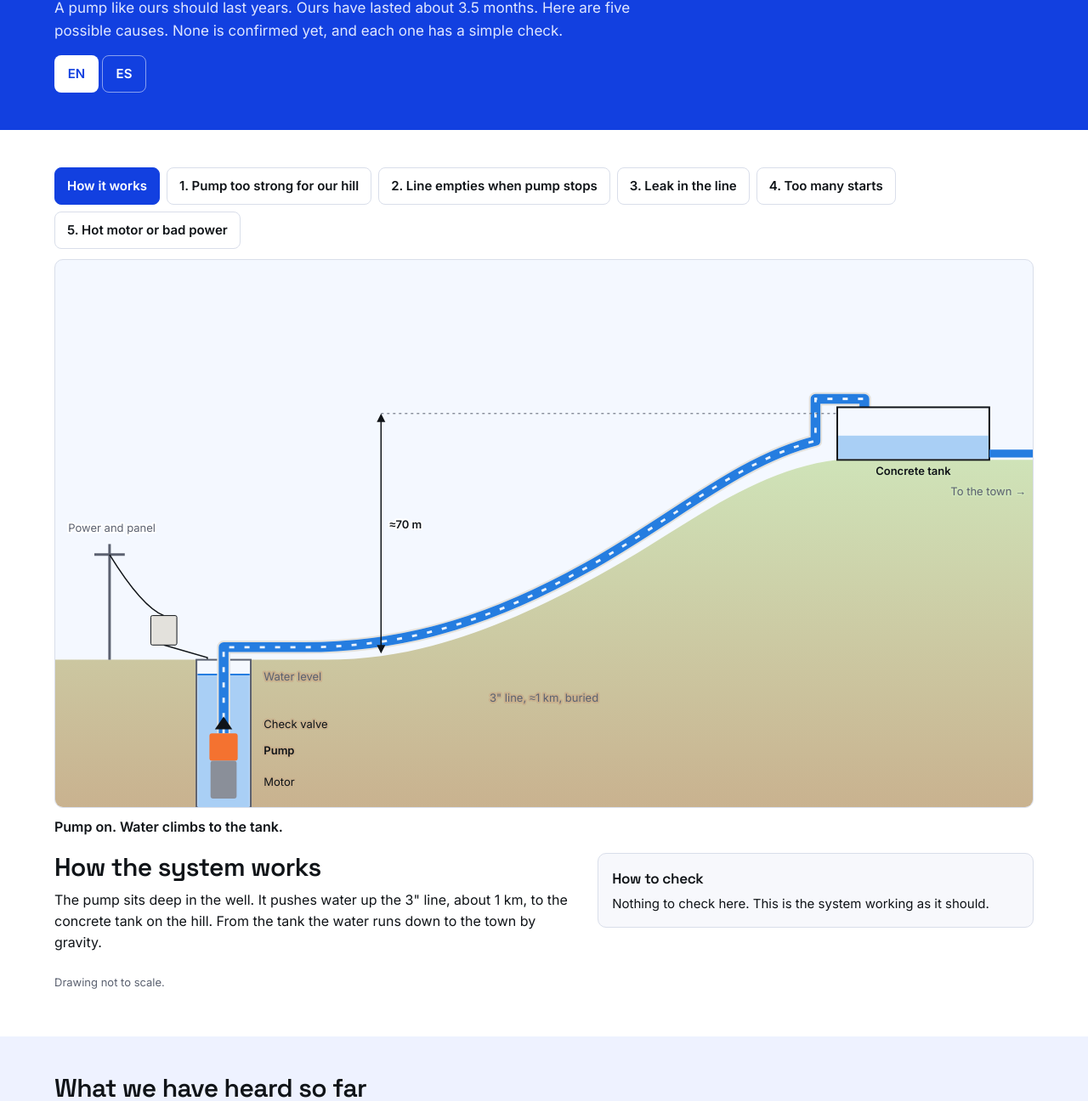
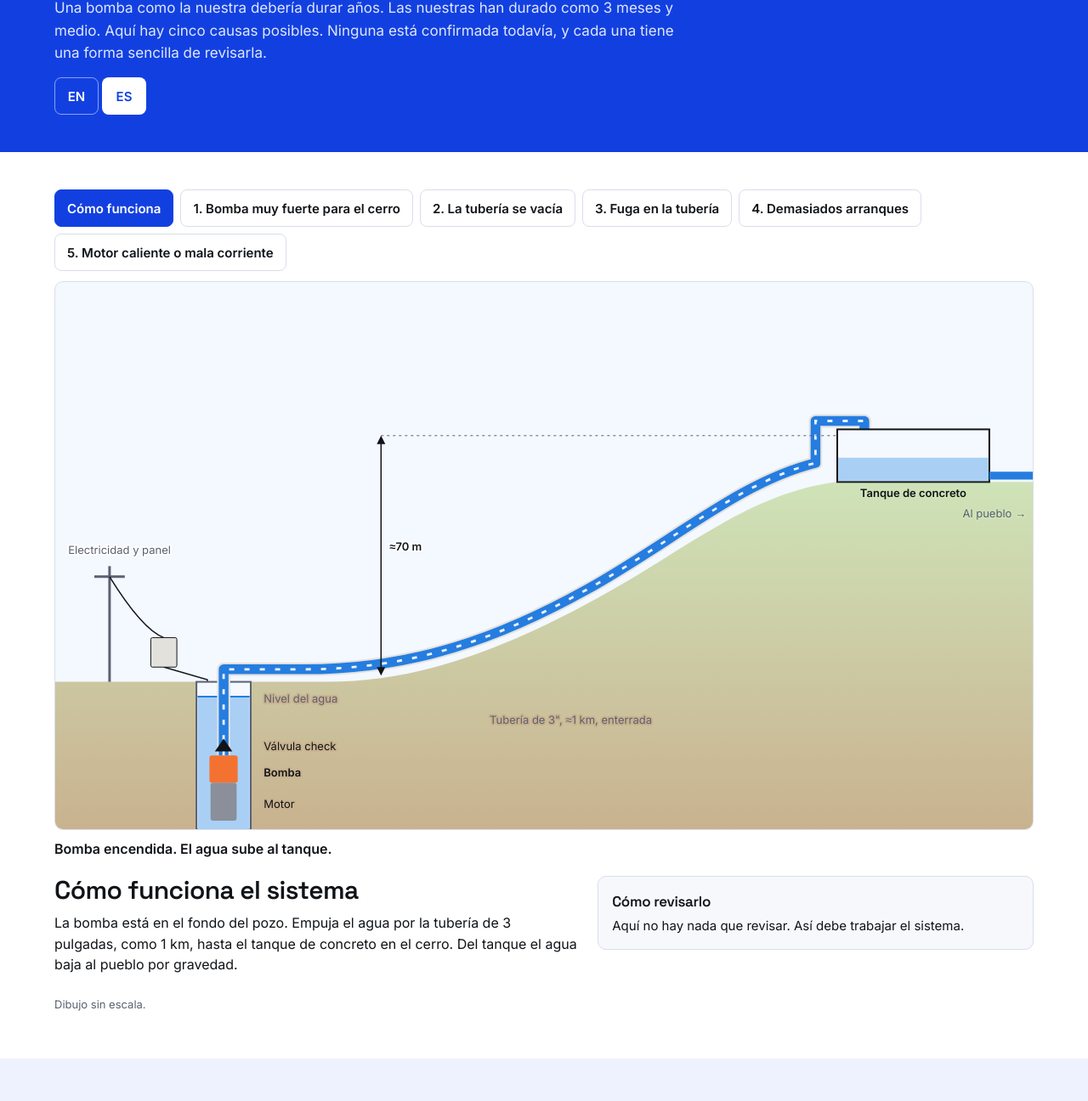
Before and after one commit to JAFairweather/asada-tech, a plain HTML site: page bomba/index.html in a window 1280 px wide. Shown: the part 146-1442 px from the top of the page at 85% size. Drawn offline with Linux system fonts and the light colour scheme.

Commit message:
bomba: open in Spanish by default
The page opened in English unless the address ended in #es. It now opens in Spanish unless the
address ends in #en; #es still works. The text in the HTML before the script runs (what a link
preview or a browser without JavaScript shows) is Spanish too, and the document language is es.

Co-Authored-By: Claude Fable 5.2 <noreply@anthropic.com>

```diff
--- a/bomba/index.html
+++ b/bomba/index.html
@@ -1,5 +1,5 @@
 <!DOCTYPE html>
-<html lang="en">
+<html lang="es">
 <head>
 <meta charset="utf-8">
 <meta name="viewport" content="width=device-width, initial-scale=1">
@@ -55,10 +55,10 @@ svg .m{fill:var(--mut)}svg .w{fill:var(--warnk);font-weight:600}svg .b{font-weig
 <header class="strip band">
  <div class="wrap top">
   <div>
-   <h1 data-t="h1">Our water system, and what could be wearing out the pumps</h1>
-   <p data-t="sub">A pump like ours should last years. Ours have lasted about 3.5 months. Here are five possible causes. None is confirmed yet, and each one has a simple check.</p>
+   <h1 data-t="h1">Nuestro sistema de agua, y qué puede estar dañando las bombas</h1>
+   <p data-t="sub">Una bomba como la nuestra debería durar años. Las nuestras han durado como 3 meses y medio. Aquí hay cinco causas posibles. Ninguna está confirmada todavía, y cada una tiene una forma sencilla de revisarla.</p>
   </div>
-  <div class="lang" role="group" aria-label="Language"><button id="en" aria-pressed="true">EN</button><button id="es" aria-pressed="false">ES</button></div>
+  <div class="lang" role="group" aria-label="Idioma"><button id="en" aria-pressed="false">EN</button><button id="es" aria-pressed="true">ES</button></div>
  </div>
 </header>
 
@@ -69,16 +69,16 @@ svg .m{fill:var(--mut)}svg .w{fill:var(--warnk);font-weight:600}svg .b{font-weig
   <p id="stat"></p>
   <div class="exp">
    <div><h2 id="mt"></h2><p id="mw"></p></div>
-   <div class="card"><h3 data-t="chk">How to check</h3><p id="mc"></p></div>
+   <div class="card"><h3 data-t="chk">Cómo revisarlo</h3><p id="mc"></p></div>
   </div>
-  <p class="note" style="margin-top:14px" data-t="nts">Drawing not to scale.</p>
+  <p class="note" style="margin-top:14px" data-t="nts">Dibujo sin escala.</p>
  </div>
 </section>
 
 <section class="band alt">
  <div class="wrap">
-  <h2 data-t="fh">What we have heard so far</h2>
-  <p data-t="fs">These numbers come from conversations, not from measurements. Please correct any that are wrong.</p>
+  <h2 data-t="fh">Lo que hemos escuchado hasta ahora</h2>
+  <p data-t="fs">Estos números vienen de conversaciones, no de mediciones. Por favor corrijan los que estén mal.</p>
   <ul class="facts" id="facts"></ul>
  </div>
 </section>
@@ -108,7 +108,7 @@ es:{h1:"Nuestro sistema de agua, y qué puede estar dañando las bombas",sub:"Un
  {b:"5. Motor caliente o mala corriente",t:"El motor se calienta, o la electricidad no es estable",w:"El voltaje bajo o inestable hace que el motor jale más corriente y se caliente. Sin un panel de protección, nada lo apaga a tiempo. La arena o el sarro en el motor lo empeoran.",c:"Medir el voltaje y los amperios en el panel con la bomba trabajando. Revisar que haya un relé de protección por bajo voltaje y sobrecarga.",s:p=>p?"Baja el voltaje. El motor jala más corriente y se calienta.":"Voltaje normal."}]}
 };
 const $=id=>document.getElementById(id);
-let L=location.hash==='#es'?'es':'en',M=0,t0=performance.now(),raf=null,geo=null;
+let L=location.hash==='#en'?'en':'es',M=0,t0=performance.now(),raf=null,geo=null;
 const rm=matchMedia('(prefers-reduced-motion: reduce)').matches;
 const s=$('s');
 
@@ -190,7 +190,7 @@ function text(){
 }
 const setL=l=>{L=l;try{location.hash=l=='es'?'es':'en';}catch(e){}text();};
 $('en').addEventListener('click',()=>setL('en'));$('es').addEventListener('click',()=>setL('es'));
-addEventListener('hashchange',()=>{const l=location.hash==='#es'?'es':'en';if(l!=L){L=l;text();}});
+addEventListener('hashchange',()=>{const l=location.hash==='#en'?'en':'es';if(l!=L){L=l;text();}});
 let lastW=0;const ro=new ResizeObserver(()=>{const w=s.clientWidth;if(w!=lastW){lastW=w;build();}});
 text();ro.observe(s);
 if(!rm)loop();else{t0=performance.now()-4000;frame(4);}
```
